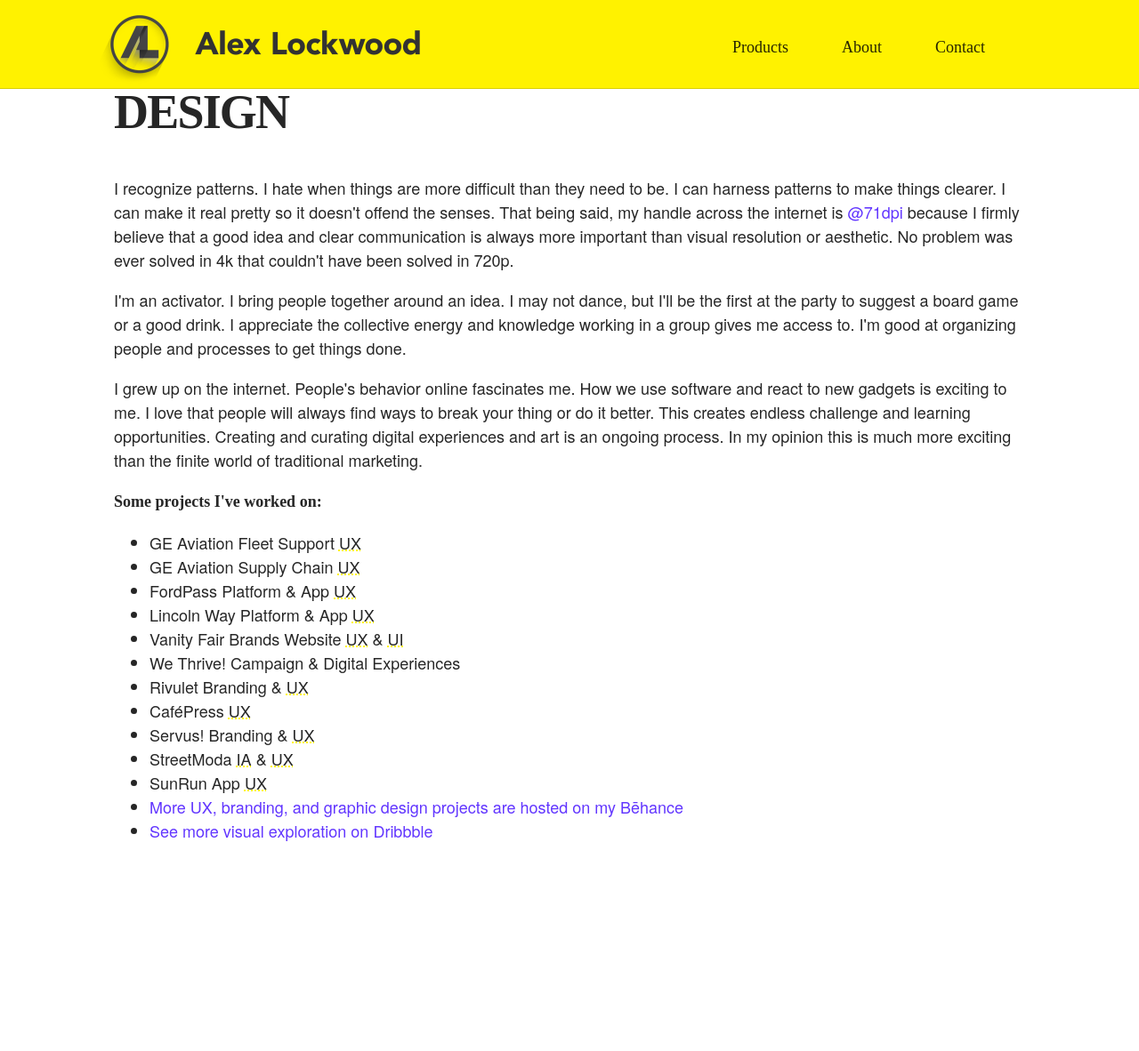
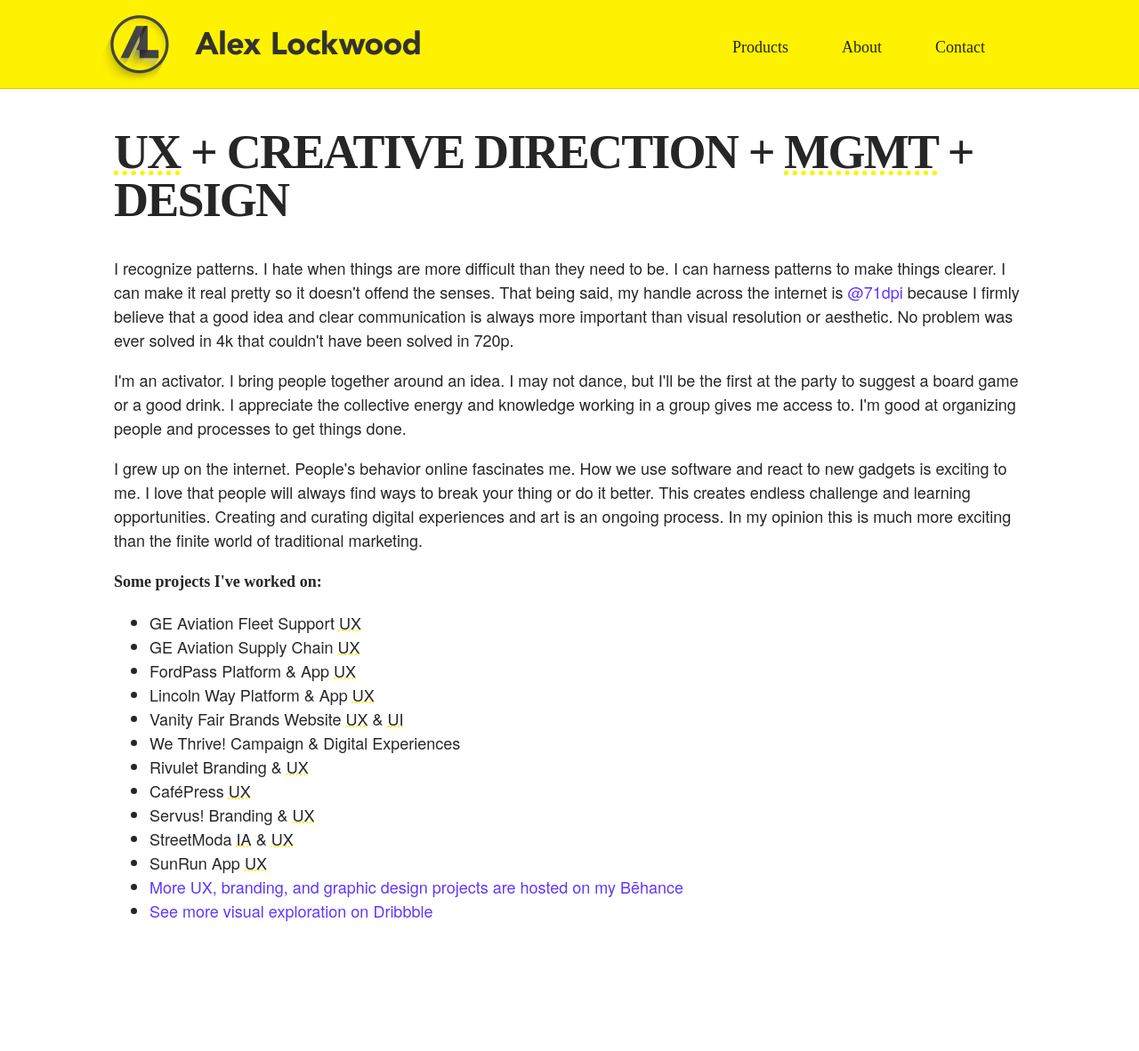
Before and after one commit to 71dpi/alex, a PHP site: page / in a window 1280 px wide. Shown: the whole page at 89% size. Before the commit the page ends 946 px from the top, so only its background shows below. Run offline with PHP 8.4, Linux system fonts and the light colour scheme.

Commit message:
header margin

```diff
--- a/index.html
+++ b/index.html
@@ -6,20 +6,21 @@
     <title>Alex Lockwood's Website</title>
   </head>
   <body>
-      <input id="main-menu-checkbox" type="checkbox">
 
       <header>
           <div id="logo">
               <a class="logo-link" href="/index.html" title="back to homepage" rel="homepage">
                 <picture>
                   <source media="(min-width:650px)" srcset="img/alexlockwood-logo-2x.webp" style="height:100px;">
-                    <source media="(min-width:650px)" srcset="img/alexlockwood-logo-2x.png" style="height:100px;">
-                  <source media="(max-width:465px)" srcset="img/alexlockwood-logo.webp" style="height:100px;">
-                    <source media="(max-width:465px)" srcset="img/alexlockwood-logo.png" style="height:100px;">
+                  <source media="(min-width:650px)" srcset="img/alexlockwood-logo-2x.png" style="height:100px;">
+                  <source media="(min-width:465px)" srcset="img/alexlockwood-logo.webp" style="height:100px;">
+                  <source media="(min-width:465px)" srcset="img/alexlockwood-logo.png" style="height:100px;">
                   <img src="img/alexlockwood-logo.png" alt="Alex Lockwood Logo" style="height:100px;">
                 </picture>
               </a>
-            </div>        <label for="main-menu-checkbox" class="menu-toggle">
+            </div>
+            <input id="main-menu-checkbox" type="checkbox">
+            <label for="main-menu-checkbox" class="menu-toggle">
           <span class="sr-only">Open main menu</span>
           <span class="fa fa-bars" aria-hidden="true">Menu</span>
         </label>
@@ -39,12 +40,6 @@
            tabindex="-1"
            aria-hidden="true" hidden></label>
       </header>
-
-      <!--
-       Demo purposes only.
-       Lots of text = scroll testing!
-      -->
-      <article>
 
     <h1><abbr title="User Experience">UX</abbr> + CREATIVE DIRECTION + <abbr title="Management & Direction">MGMT</abbr> + DESIGN</h1>
     <p>I recognize patterns. I hate when things are more difficult than they need to be. I can harness patterns to make things clearer. I can make it real pretty so it doesn't offend the senses. That being said, my handle across the internet is <a href="http://www.twitter.com/71dpi" title="Alex on Twitter" rel="external, twitter.com">@71dpi</a> because I firmly believe that a good idea and clear communication is always more important than visual resolution or aesthetic. No problem was ever solved in 4k that couldn't have been solved in 720p.</p>
--- a/style.css
+++ b/style.css
@@ -2,7 +2,7 @@ html {
   font-size: 18px;
 }
 body {
-  margin: 1rem 10%;
+  margin: 8rem 10%;
   padding: 0;
 }
 header {
```
